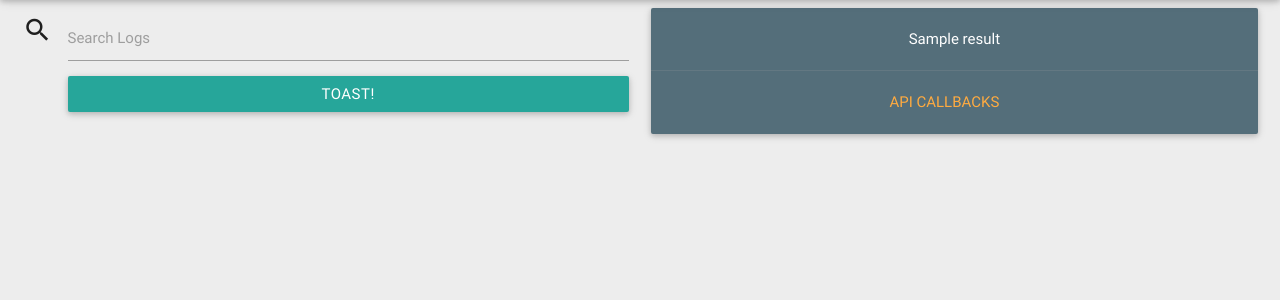
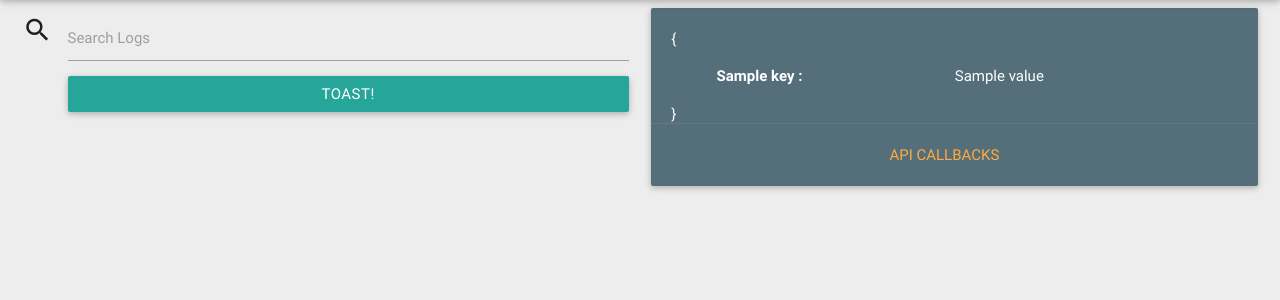
Before and after one commit to nave91/rebot, a Python web app: template rebot/bluebook/templates/search.html in a window 1280 px wide. Shown: the part 64-364 px from the top of the page. Run offline with Jinja, Linux system fonts and the light colour scheme; the template is opened without the code that fills it: most values are stand-ins (such as "Sample title", 1, 10 or a date in 2020); form fields are guessed from the names that the template uses; some libraries are stand-ins or nearby versions.

Commit message:
oh wowow

```diff
--- a/rebot/bluebook/static/style.css
+++ b/rebot/bluebook/static/style.css
@@ -97,3 +97,8 @@ div a
 {
     color: inherit;
 }
+
+.pad-left
+{
+    padding-left: 15%;
+}
--- a/rebot/bluebook/templates/search.html
+++ b/rebot/bluebook/templates/search.html
@@ -9,8 +9,8 @@
   <link rel="stylesheet" href="../static/materialize.min.css">
   <!-- Compiled and minified JavaScript -->
   <script src="../static/materialize.min.js"></script>
-    <link type="text/css" rel="stylesheet" href="../static/style.css">
-<link href="https://fonts.googleapis.com/icon?family=Material+Icons" rel="stylesheet">
+  <link type="text/css" rel="stylesheet" href="../static/style.css">
+  <link href="https://fonts.googleapis.com/icon?family=Material+Icons" rel="stylesheet">
 </head>
 <body>
 <div class="navbar-fixed">
@@ -39,8 +39,16 @@
     <div class="col s6">
       <div class="card blue-grey darken-1" style="height:60%">
         <div class="card-content white-text ">
-	  {{ result }}
-        </div>
+	  <div class="left">{</div>
+	  <table>
+	    {% for key, value in result.iteritems() %}
+	    <tr>
+              <th> <div class="pad-left">{{ key }} :</div> </th><td> <a href="{{ value }}">{{ value }}</a> </td>
+	    </tr>
+	    {% endfor %}
+	  </table>
+          <div class="left">}</div>
+	</div>
         <div class="card-action card-content">
 	  <a>Api callbacks</a>
         </div>
--- a/scripts/rebot.py
+++ b/scripts/rebot.py
@@ -13,7 +13,8 @@ from pyes import *
 #     return results
 
 def call_server(error):
-    server = 'http://ec2-52-8-219-37.us-west-1.compute.amazonaws.com/api/v1/error'
+    # server = 'http://ec2-52-8-219-37.us-west-1.compute.amazonaws.com/api/v1/error'
+    server = 'http://localhost:5000/api/v1/error'
     params = {
         'error_log': error
     }
```
Also changed, not shown: rebot/api/views.py (+3 -35 lines), rebot/bluebook/live_demo.py (+4 -3 lines), rebot/lib.py (added, +39 -0 lines).
